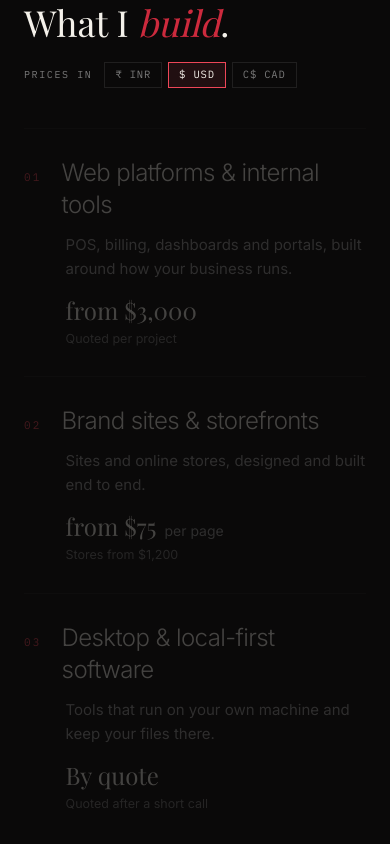
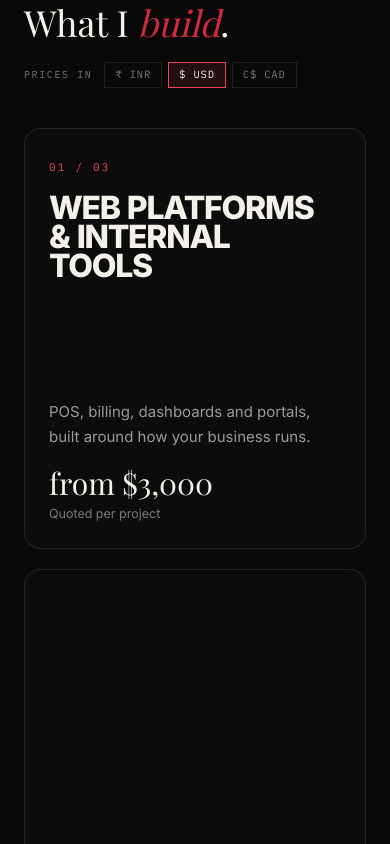
Before and after one commit to thesahibjotsingh/Personal-Portfolio, a React (Vite) app: page / in a window 390 px wide. Shown: the part 6200-7044 px from the top of the page. Built offline with nearby package versions, Linux system fonts and the light colour scheme; no server answers; a web font is replaced by a local one.

Commit message:
Services as stacking cards with masked title reveal, like the project panels
Co-Authored-By: Claude Sonnet 5.5 <noreply@anthropic.com>

```diff
--- a/src/components/Services.tsx
+++ b/src/components/Services.tsx
@@ -85,18 +85,35 @@ export default function Services() {
         gsap.fromTo(body, { opacity: 0.2, y: 14 }, { opacity: 1, y: 0, ease: 'none', scrollTrigger: trigger })
         gsap.fromTo(dots[i], { scale: 0 }, { scale: 1, ease: 'none', scrollTrigger: trigger })
       })
+    })
 
-      // service rows: dim until they reach the reading zone, then full
-      gsap.utils.toArray<HTMLElement>('.svc-row', root).forEach((row) => {
-        gsap.fromTo(
-          row,
-          { opacity: 0.25 },
-          {
-            opacity: 1,
-            ease: 'none',
-            scrollTrigger: { trigger: row, start: 'top 85%', end: 'top 55%', scrub: 0.4 },
-          },
-        )
+    /* The three services are cards that stack, like the project panels: each
+       sticks near the top, the next slides up over it, and the covered one
+       shrinks and dims. Titles rise out of a mask as a card arrives. */
+    mm.add('(min-width: 0px)', () => {
+      const cards = gsap.utils.toArray<HTMLElement>('.svc-card', root)
+      cards.forEach((card, i) => {
+        const next = cards[i + 1]
+        if (next) {
+          const trigger = { trigger: next, start: 'top bottom', end: 'top 30%', scrub: true }
+          gsap.to(card.querySelector('.svc-inner'), { scale: 0.94, ease: 'none', scrollTrigger: trigger })
+          gsap.to(card.querySelector('.svc-dim'), { opacity: 0.65, ease: 'none', scrollTrigger: trigger })
+        }
+        gsap.from(card.querySelectorAll('.svc-word'), {
+          yPercent: 115,
+          duration: 1,
+          ease: 'power4.out',
+          stagger: 0.06,
+          scrollTrigger: { trigger: card, start: 'top 80%', once: true },
+        })
+        gsap.from(card.querySelectorAll('.svc-fade'), {
+          y: 24,
+          opacity: 0,
+          duration: 0.9,
+          ease: 'power3.out',
+          stagger: 0.08,
+          scrollTrigger: { trigger: card, start: 'top 75%', once: true },
+        })
       })
     })
 
@@ -122,34 +139,41 @@ export default function Services() {
             {SERVICES.map((s, i) => {
               const price = priceFor(s.price, region)
               return (
-                <Reveal key={s.title} delay={i * 80}>
-                  <li className="svc-row group grid gap-3 border-t border-hairline py-7 lg:grid-cols-12 lg:items-baseline lg:gap-10 lg:py-9">
-                    <div className="flex items-baseline gap-5 lg:col-span-5">
-                      <span className="font-mono text-[11px] tracking-[0.2em] text-carnation">
-                        {s.index}
-                      </span>
-                      <h3 className="font-sans text-2xl font-light tracking-tight text-ivory transition-colors group-hover:text-carnation md:text-3xl">
-                        {s.title}
-                      </h3>
-                    </div>
-                    <p className="pl-[2.6rem] text-[15px] leading-relaxed text-muted lg:col-span-4 lg:pl-0">
-                      {s.line}
-                    </p>
-                    <div className="pl-[2.6rem] lg:col-span-3 lg:pl-0 lg:text-right">
-                      {price.value ? (
-                        <p className="font-display text-2xl text-ivory md:text-3xl">
-                          from {price.value}
+                <li
+                  key={s.title}
+                  className="svc-card sticky mb-5 md:mb-8"
+                  style={{ top: `calc(var(--nav-h, 74px) + 0.75rem + ${i * 0.85}rem)` }}
+                >
+                  <div className="svc-inner relative origin-top overflow-hidden rounded-2xl border border-hairline bg-panel p-6 md:rounded-3xl md:p-10">
+                    <div className="flex min-h-[44svh] flex-col justify-between gap-8 md:min-h-[min(52svh,460px)] lg:flex-row lg:items-end lg:gap-14">
+                      <div className="lg:max-w-[58%]">
+                        <span className="svc-fade font-mono text-[11px] tracking-[0.2em] text-carnation">
+                          {s.index} / 0{SERVICES.length}
+                        </span>
+                        <h3 className="m-0 mt-4 font-sans text-[clamp(2rem,6.4vw,4.75rem)] font-extrabold uppercase leading-[0.92] tracking-[-0.04em] text-ivory">
+                          {s.title.split(' ').map((word, w) => (
+                            <span key={w} className="mr-[0.22em] inline-block overflow-hidden align-bottom">
+                              <span className="svc-word inline-block">{word}</span>
+                            </span>
+                          ))}
+                        </h3>
+                      </div>
+
+                      <div className="svc-fade lg:max-w-sm lg:text-right">
+                        <p className="text-[15px] leading-relaxed text-muted">{s.line}</p>
+                        <p className="mt-4 font-display text-3xl text-ivory md:text-4xl">
+                          {price.value ? `from ${price.value}` : 'By quote'}
                           {price.unit && (
                             <span className="ml-2 font-sans text-sm text-muted">{price.unit}</span>
                           )}
                         </p>
-                      ) : (
-                        <p className="font-display text-2xl text-ivory md:text-3xl">By quote</p>
-                      )}
-                      <p className="mt-1 text-[12.5px] text-dim">{price.note}</p>
+                        <p className="mt-1 text-[12.5px] text-dim">{price.note}</p>
+                      </div>
                     </div>
-                  </li>
-                </Reveal>
+                    {/* darkens as the next card slides over this one */}
+                    <div className="svc-dim pointer-events-none absolute inset-0 bg-black opacity-0" />
+                  </div>
+                </li>
               )
             })}
           </ul>
```
